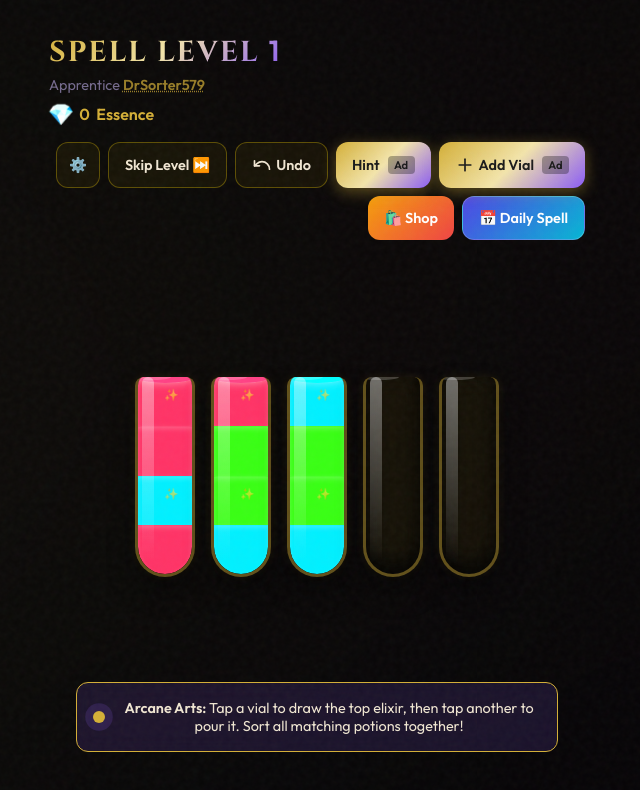
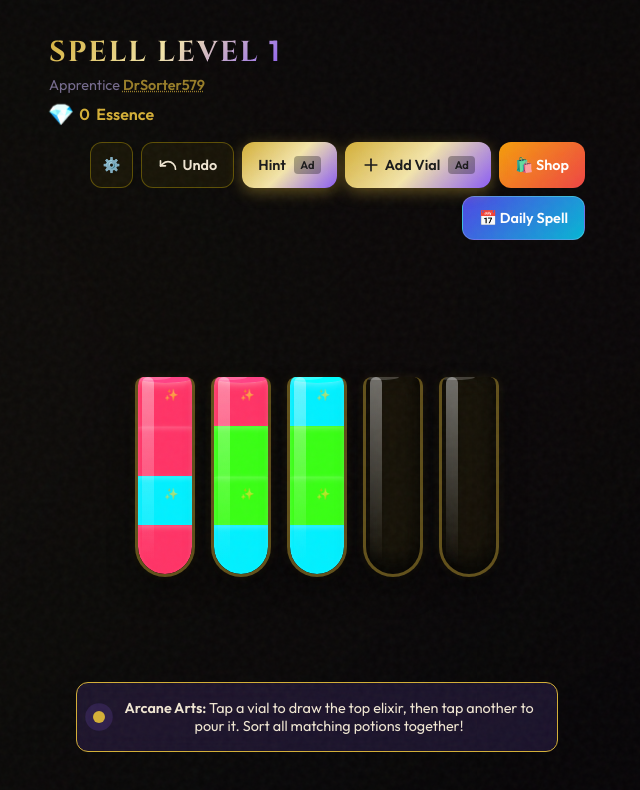
Before and after one commit to RaviDandaiya/Color-Sort-Game, a website built with Vite: page index.html in a window 1280 px wide. Shown: the whole page, without its empty margins (323-963 px from the left). Built offline with nearby package versions, Linux system fonts and the light colour scheme; files whose address does not match are found by name.

Commit message:
feat: remove skip level button from header

```diff
--- a/index.html
+++ b/index.html
@@ -26,9 +26,6 @@
 
             <div class="monetization-hooks">
                 <button class="btn btn-secondary icon-btn" onclick="game.toggleSettings()" title="Settings">⚙️</button>
-                <button class="btn btn-secondary" onclick="game.nextLevel()" title="Skip Level (Testing)">
-                    Skip Level ⏭️
-                </button>
                 <button class="btn btn-secondary" onclick="game.undoMove()">
                     <svg width="20" height="20" viewBox="0 0 24 24" fill="none" stroke="currentColor" stroke-width="2"
                         stroke-linecap="round" stroke-linejoin="round">
```
